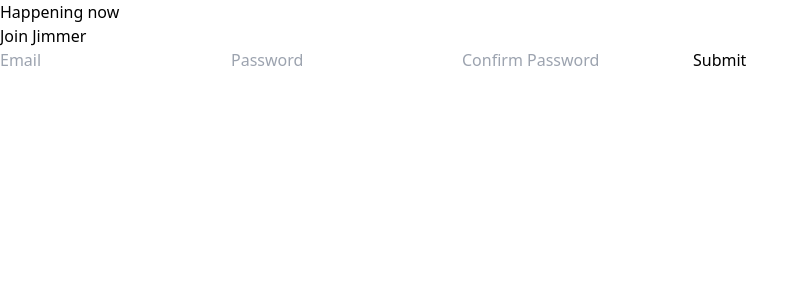
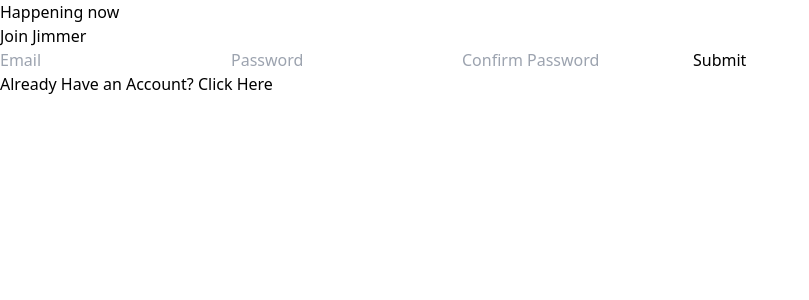
Before and after one commit to jim9112/jimmer, a Next.js app: page /login in a window 1280 px wide. Shown: the top 300 px of the page, without its empty margins (0-809 px from the left). Built offline with nearby package versions, Linux system fonts and the light colour scheme; no server answers.

Commit message:
set logic for mode switching

```diff
--- a/components/LoginForm.tsx
+++ b/components/LoginForm.tsx
@@ -4,7 +4,11 @@
 import { signInWithEmailAndPassword } from 'firebase/auth';
 import { useRouter } from 'next/router';
 
-const LoginForm = () => {
+interface IProps {
+  setDisplayMode: any;
+}
+
+const LoginForm = ({ setDisplayMode }: IProps) => {
   const router = useRouter();
   const [updateForm, formData] = useUpdateForm();
   // form submit
@@ -27,6 +31,7 @@
     console.log(formData);
   };
   return (
+    <div>
       <form action='' onSubmit={handleForm}>
         <input
           type='email'
@@ -44,6 +49,11 @@
         />
         <input type='submit' value='Login' />
       </form>
+      <h5>
+        Need an Account?{' '}
+        <span onClick={() => setDisplayMode('signUp')}>Click Here</span>{' '}
+      </h5>
+    </div>
   );
 };
 
--- a/components/SignupForm.tsx
+++ b/components/SignupForm.tsx
@@ -1,11 +1,17 @@
 import useUpdateForm from '../hooks/useUpdateForm';
 import { auth, createWithEmail } from '../firebaseIndex';
-const SignupForm = () => {
+
+interface IProps {
+  setDisplayMode: any;
+}
+
+const SignupForm = ({ setDisplayMode }: IProps) => {
   const [updateForm, formData] = useUpdateForm();
   const formSubmit = (e: React.FormEvent) => {
     e.preventDefault();
     if (formData.password === formData.password2) {
       createWithEmail(auth, formData.email, formData.password);
+      setDisplayMode('accountDetails');
       console.log(formData);
     }
   };
@@ -36,6 +42,10 @@
         />
         <input type='submit' value='Submit' />
       </form>
+      <h5>
+        Already Have an Account?{' '}
+        <span onClick={() => setDisplayMode('signIn')}>Click Here</span>{' '}
+      </h5>
     </div>
   );
 };
--- a/pages/login.tsx
+++ b/pages/login.tsx
@@ -11,8 +11,12 @@
   return (
     <main>
       <h1>Happening now</h1>
-      {displayMode === 'signUp' && <SignupForm />}
-      {displayMode === 'signIn' && <LoginForm />}
+      {displayMode === 'signUp' && (
+        <SignupForm setDisplayMode={setDisplayMode} />
+      )}
+      {displayMode === 'signIn' && (
+        <LoginForm setDisplayMode={setDisplayMode} />
+      )}
       {displayMode === 'accountDetails' && <NewAccount />}
     </main>
   );
```
Lines whose indentation alone changed are shown as unchanged.
